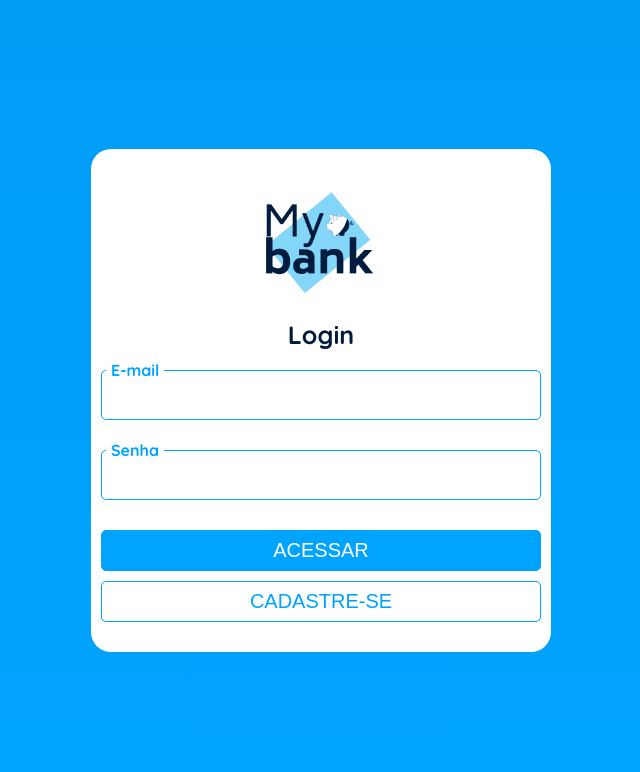
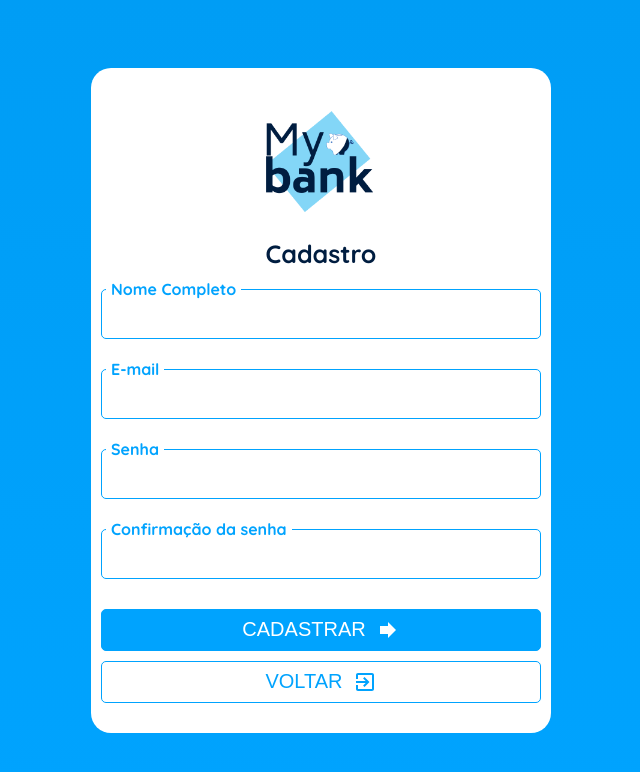
Before and after one commit to alexsolda/mybank, a React (Create React App) app: page /signup in a window 1280 px wide. Shown: the top 772 px of the page, without its empty margins (319-959 px from the left). Built offline with nearby package versions, Linux system fonts and the light colour scheme.

Commit message:
Componente SignUp

```diff
--- a/src/App.js
+++ b/src/App.js
@@ -2,10 +2,16 @@ import React from 'react';
 import { BrowserRouter as Router, Route, Switch } from "react-router-dom";
 
 import SignIn from './pages/SignIn';
+import SignUp from './pages/SignUp';
 
 function App() {
   return (
-    <SignIn />
+    <Router>
+      <Switch>
+        <Route path='/signin' component={SignIn}/>
+        <Route path='/signup' component={SignUp}/>
+      </Switch>
+    </Router>
   );
 }
 
--- a/src/pages/SignIn/index.jsx
+++ b/src/pages/SignIn/index.jsx
@@ -1,7 +1,11 @@
 import React from 'react';
+import { Link } from 'react-router-dom'
+
 import SignInOutStyles from '../../shared/SignInOutStyles';
 import { Form, InputContainer } from '../../shared/InputStyles';
 import { ButtonStyle } from '../../shared/ButtonsStyles';
+
+import ForwardIcon from '@material-ui/icons/Forward';
 
 function SignIn() {
     return (
@@ -16,8 +20,12 @@ function SignIn() {
                     <label for='password'>Senha</label>
                 </InputContainer>
             </Form>
-            <ButtonStyle solid={true}>Acessar</ButtonStyle>
-            <ButtonStyle solid={false}>Cadastre-se</ButtonStyle>
+            <ButtonStyle solid={true}>Acessar <ForwardIcon /></ButtonStyle>
+            <ButtonStyle solid={false}>
+                <Link to='signup'>
+                    Cadastre-se <ForwardIcon />
+                </Link>
+            </ButtonStyle>
         </SignInOutStyles>
     )
 }
--- a/src/pages/SignUp/index.jsx
+++ b/src/pages/SignUp/index.jsx
@@ -0,0 +1,45 @@
+import React from 'react';
+import { Link } from 'react-router-dom';
+
+import SignInOutStyles from '../../shared/SignInOutStyles';
+import { Form, InputContainer } from '../../shared/InputStyles';
+import { ButtonStyle } from '../../shared/ButtonsStyles';
+
+import ForwardIcon from '@material-ui/icons/Forward';
+import ExitToAppIcon from '@material-ui/icons/ExitToApp';
+
+function SignUp() {
+    return (
+        <SignInOutStyles title='Cadastro'>
+            <Form>
+                <InputContainer>
+                    <input type='text' required />
+                    <label>Nome Completo</label>
+                </InputContainer>
+
+                <InputContainer>
+                    <input type='email' required />
+                    <label>E-mail</label>
+                </InputContainer>
+
+                <InputContainer>
+                    <input type='password' required />
+                    <label>Senha</label>
+                </InputContainer>
+
+                <InputContainer>
+                    <input type='password' required />
+                    <label>Confirmação da senha</label>
+                </InputContainer>
+            </Form>
+            <ButtonStyle solid={true}>Cadastrar <ForwardIcon /></ButtonStyle>
+            <ButtonStyle solid={false}>
+                <Link to='/signin'>
+                    Voltar <ExitToAppIcon />
+                </Link>
+            </ButtonStyle>
+        </SignInOutStyles>
+    )
+}
+
+export default SignUp;
--- a/src/shared/ButtonsStyles/index.js
+++ b/src/shared/ButtonsStyles/index.js
@@ -1,10 +1,15 @@
-import styled from 'styled-components';
+import styled, { keyframes } from 'styled-components';
+
+const animateButton = keyframes`
+    from {transform: translateX(0px);}
+    to {transform: translateX(20px);}
+`;
 
 export const ButtonStyle = styled.button`
     width: 100%;
 
-    color: ${({solid}) => solid ? '#FFF' : '#00A3FE'};
-    background-color: ${({solid}) => solid ? '#00A3FE' : '#FFF'};
+    color: ${({ solid }) => solid ? '#FFF' : '#00A3FE'};
+    background-color: ${({ solid }) => solid ? '#00A3FE' : '#FFF'};
 
     border: 1px solid #00A3FE;
     border-radius: 5px;
@@ -18,4 +23,31 @@ export const ButtonStyle = styled.button`
     margin-bottom: 10px;
 
     cursor: pointer;
+
+    display: flex;
+    align-self: center;
+    justify-content: center;
+
+    svg {
+            margin-left: 10px;
+    }
+
+    &:hover {
+        svg {
+            animation: ${animateButton} .6s linear infinite alternate;
+        }
+    }
+
+    a {
+        display: flex;
+        align-items: center;
+        justify-content: center;
+        text-decoration: none;
+        color: ${({ solid }) => solid ? '#FFF' : '#00A3FE'};
+        width: 100%;
+
+        svg {
+            margin-left: 10px;
+    }
+    }
 `
--- a/src/shared/SignInOutStyles/styles.js
+++ b/src/shared/SignInOutStyles/styles.js
@@ -1,4 +1,15 @@
-import styled from 'styled-components';
+import styled, {keyframes} from 'styled-components';
+
+const animateContent = keyframes`
+    from {
+        opacity: 0;
+        transform: translateX(30px);
+    }
+    to {
+        opacity: 1;
+        transform: translateX(0px);
+        }
+`
 
 export const ContainerBackground = styled.div`
     min-height: 100vh;
@@ -28,6 +39,7 @@ export const Content = styled.div`
     display: flex;
     align-items: center;
     flex-direction: column;
+    animation: ${animateContent} .6s ease-in;
 `
 
 export const Logo = styled.img`
```
